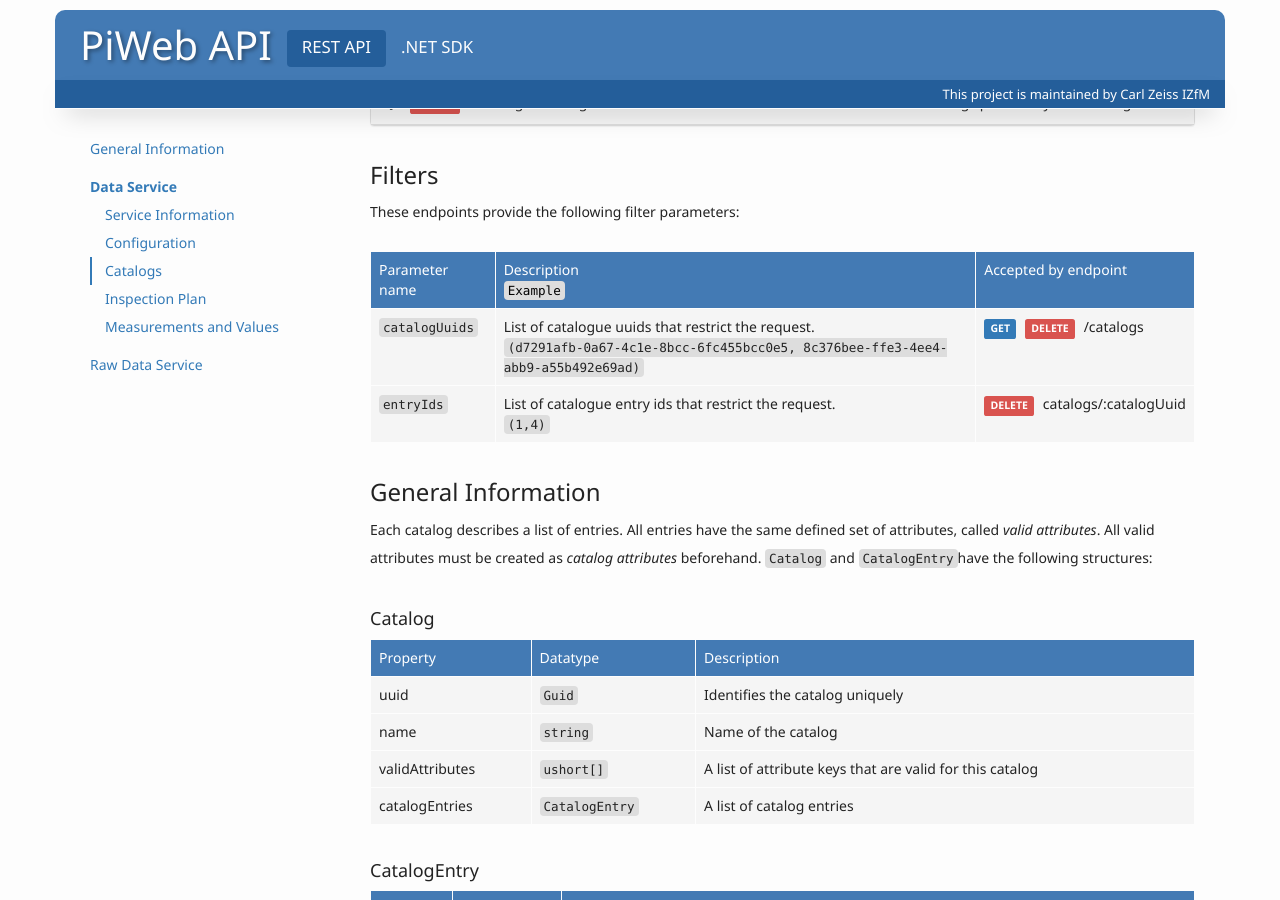
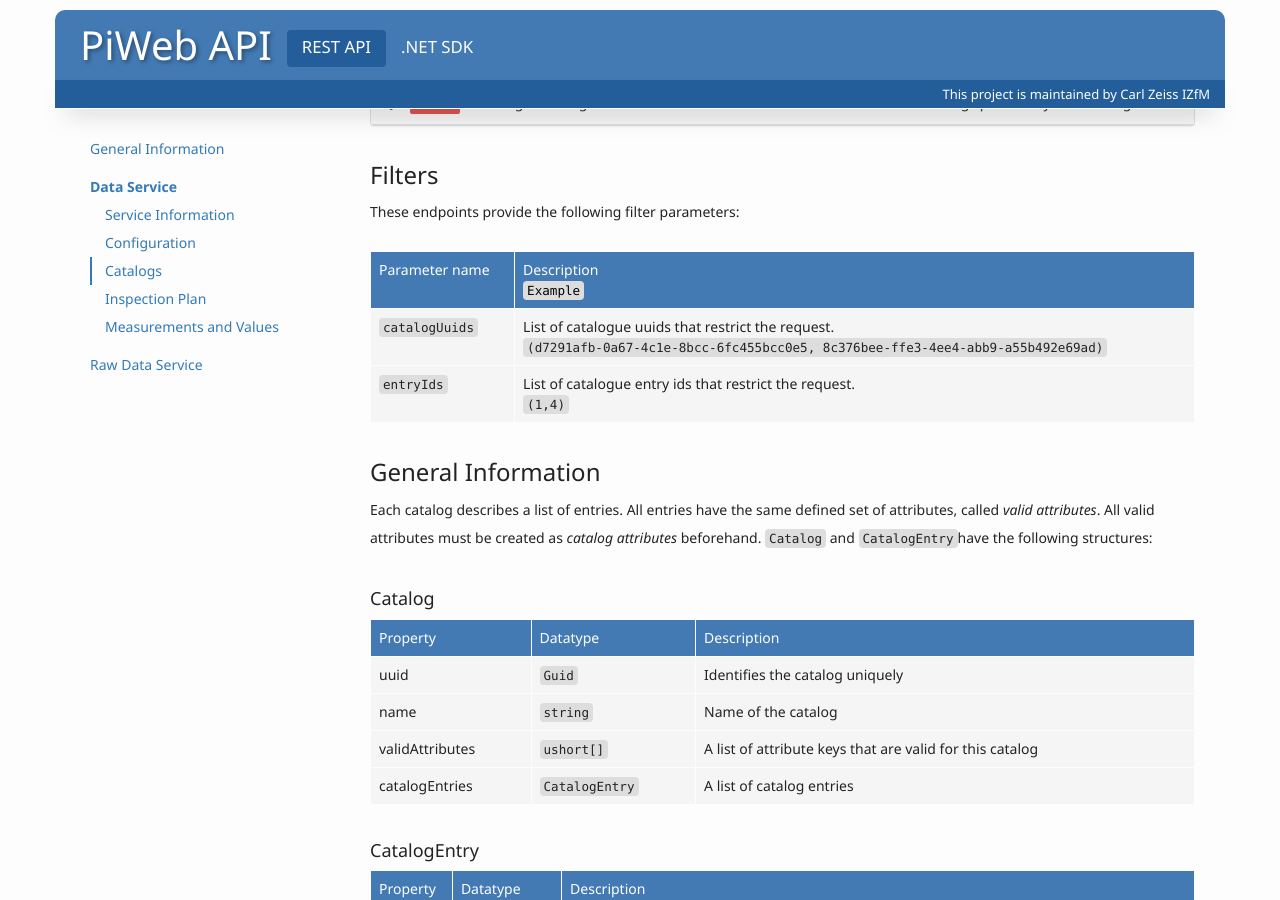
Before and after one commit to ZEISS-PiWeb/PiWeb-Api, a Jekyll site: the page built from _pages/0123-restapi-dataservice-catalogs.md, in a window 1280 px wide and 900 px high, scrolled down 612 px. Built offline with Jekyll 4.4.1, drawn with Linux system fonts in a browser that asks for light colours.

Commit message:
Update 0123-restapi-dataservice-catalogs.md

```diff
--- a/_pages/0123-restapi-dataservice-catalogs.md
+++ b/_pages/0123-restapi-dataservice-catalogs.md
@@ -19,7 +19,7 @@
 {% assign method="GET" %}
 {% assign endpoint="/catalogs" %}
 {% assign summary="Fetches catalogs" %}
-{% assign description="" %}
+{% assign description="This request can be restricted by the filter parameter `catalogUuids`" %}
 {% assign exampleCaption="Fetching all catalogs" %}
 
 {% capture jsonrequest %}
@@ -345,10 +345,10 @@
 These endpoints  provide the following filter parameters:
 
 {% capture table %}
-Parameter name      | Description  <br> `Example` | Accepted by endpoint
---------------------|------------------  ---------|---------------------
-`catalogUuids`      | List of catalogue uuids that restrict the request. <br> `(d7291afb-0a67-4c1e-8bcc-6fc455bcc0e5, 8c376bee-ffe3-4ee4-abb9-a55b492e69ad)` | {{site.sections['getLabel']}} {{site.sections['deleteLabel']}} /catalogs
-`entryIds`          | List of catalogue entry ids that restrict the request. <br> `(1,4)` | <nobr>{{site.sections['deleteLabel'] }} catalogs/:catalogUuid</nobr>
+Parameter name      | Description  <br> `Example`
+--------------------|------------------  ------------------------------
+`catalogUuids`      | List of catalogue uuids that restrict the request. <br> `(d7291afb-0a67-4c1e-8bcc-6fc455bcc0e5, 8c376bee-ffe3-4ee4-abb9-a55b492e69ad)`
+`entryIds`          | List of catalogue entry ids that restrict the request. <br> `(1,4)`
 {% endcapture %}
 {{ table | markdownify | replace: '<table>', '<table class="table table-hover">' }}
 
```
Also changed, not shown: other parts of _pages/0123-restapi-dataservice-catalogs.md (+2 -2 lines).
